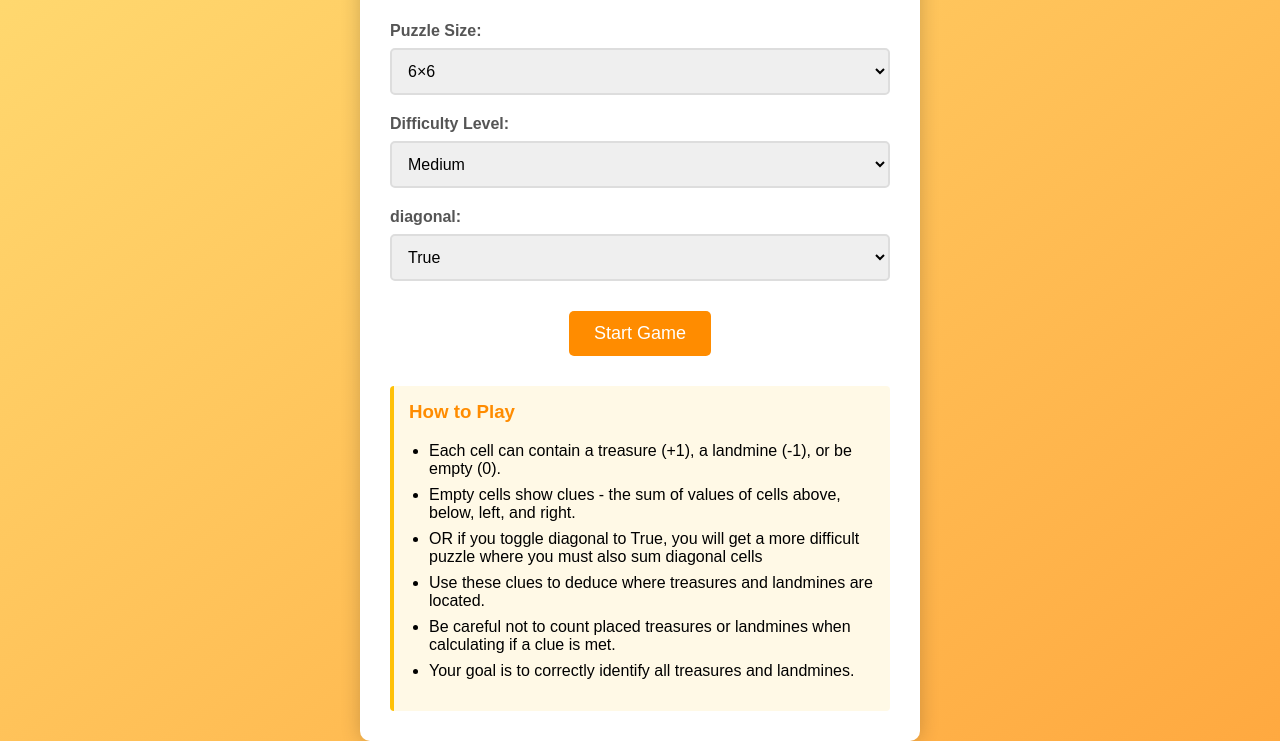
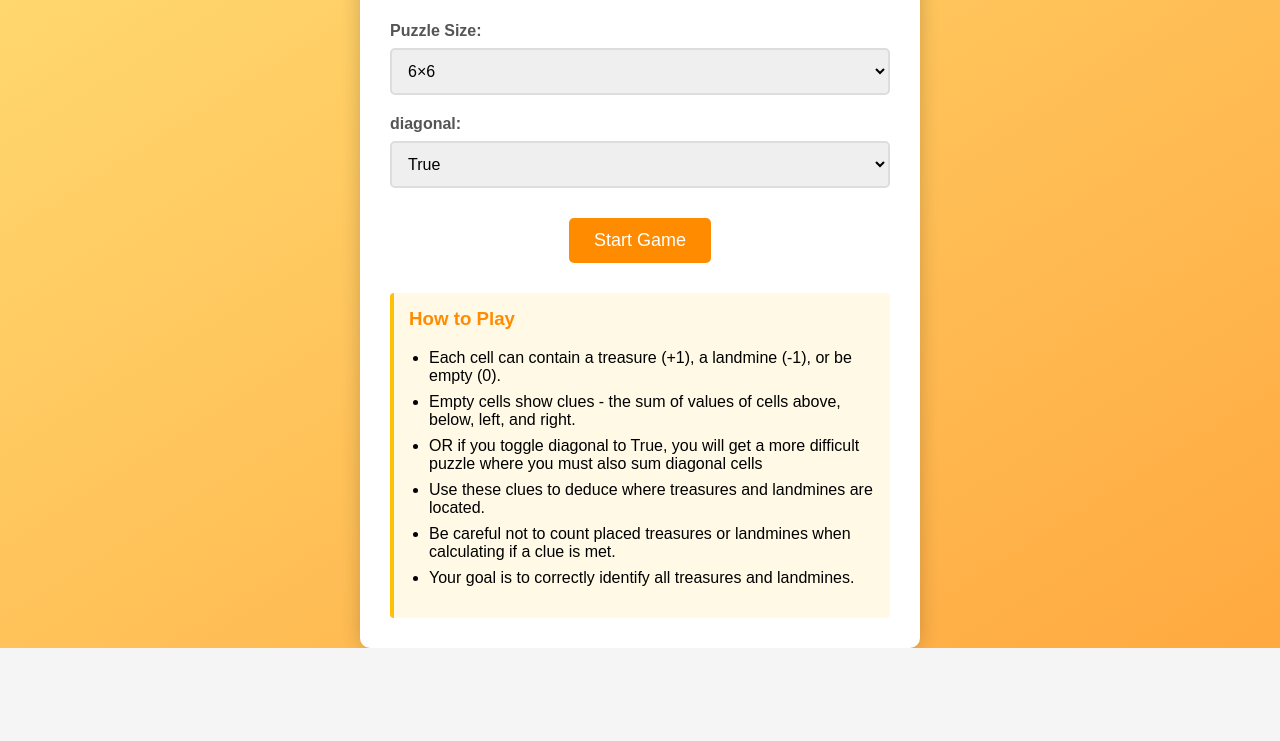
Before and after one commit to rscohen2/2025Spr_PiratesandMines, a plain HTML site: page static/index.html in a window 1280 px wide. Shown: the part 155-896 px from the top of the page. After the commit the page ends 803 px from the top, so only its background shows below. Drawn offline with Linux system fonts and the light colour scheme.

Commit message:
fixing UI error of blank puzzle I accidentally created when removing difficulty

```diff
--- a/static/index.html
+++ b/static/index.html
@@ -119,14 +119,14 @@
             </select>
         </div>
 
-        <div class="form-group">
-            <label for="difficulty">Difficulty Level:</label>
-            <select id="difficulty" name="difficulty">
-                <option value="easy">Easy</option>
-                <option value="medium" selected>Medium</option>
-                <option value="hard">Hard</option>
-            </select>
-        </div>
+<!--        <div class="form-group">-->
+<!--            <label for="difficulty">Difficulty Level:</label>-->
+<!--            <select id="difficulty" name="difficulty">-->
+<!--                <option value="easy">Easy</option>-->
+<!--                <option value="medium" selected>Medium</option>-->
+<!--                <option value="hard">Hard</option>-->
+<!--            </select>-->
+<!--        </div>-->
                <div class="form-group">
             <label for="diagonal">diagonal:</label>
             <select id="diagonal" name="diagonal">
```
